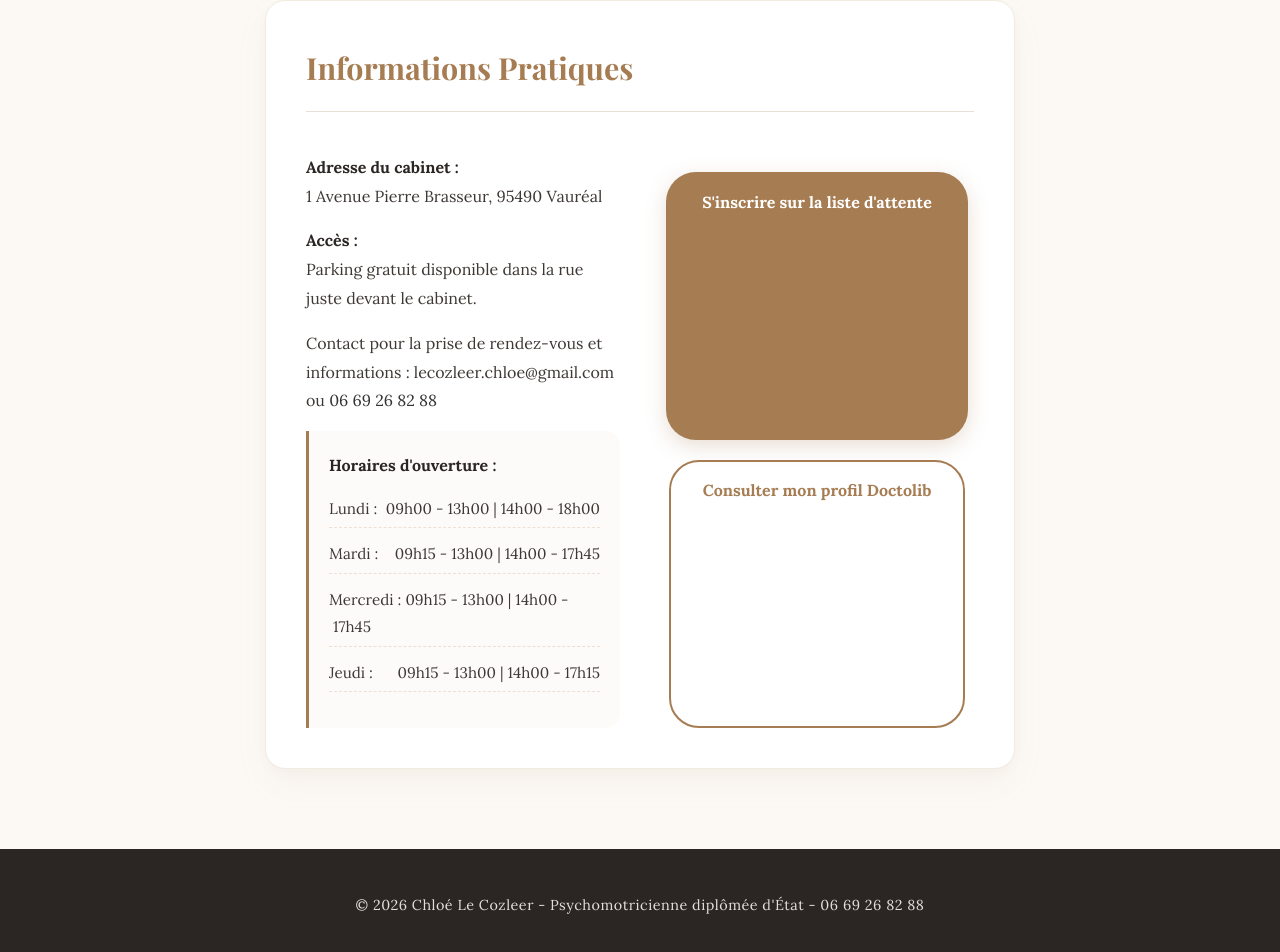
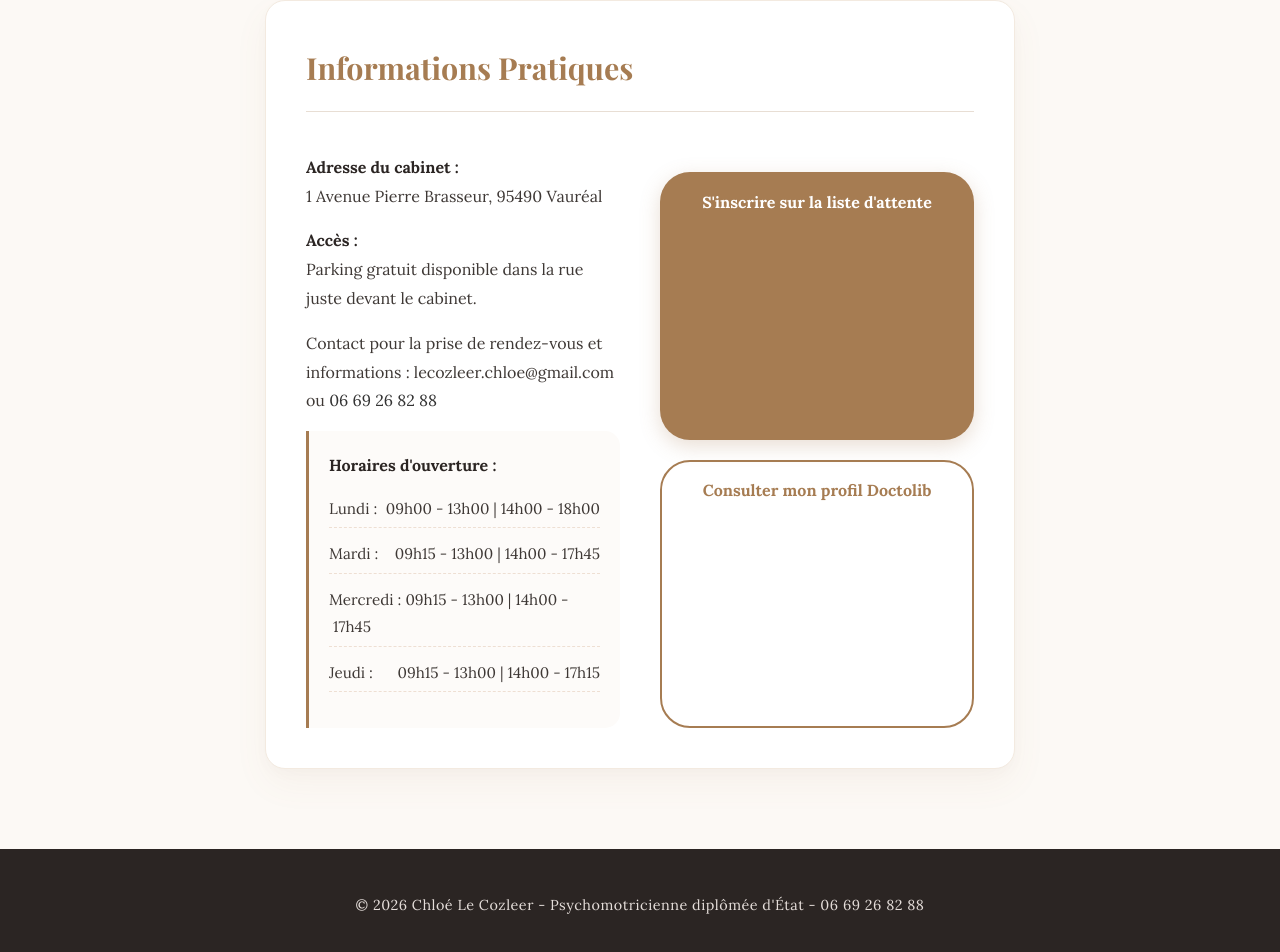
Before and after one commit to chloelecoz/chloe-lecozleer-psychomotricienne, a plain HTML site: page infos.html in a window 1280 px wide. Shown: the part 1301-2253 px from the top of the page. Drawn offline with nearby package versions, Linux system fonts and the light colour scheme.

Commit message:
Bloquer la largeur max des boutons sur ordinateur

```diff
--- a/style.css
+++ b/style.css
@@ -288,5 +288,11 @@ footer {
     color: #333333 !important; /* Noir/Gris normal */
     text-decoration: none !important;
     white-space: nowrap !important; /* Empêche le numéro de se couper */
+}/* Bloque la taille des gros boutons sur ordinateur */
+.liste-attente-btn, .doctolib-btn, [class*="bouton"], [class*="btn"] {
+    max-width: 350px !important; /* Empêche le bouton de dépasser cette largeur */
+    width: 100% !important; /* Permet au bouton de rester plus petit sur téléphone */
+    margin-left: auto; /* Centre le bouton si besoin */
+    margin-right: auto;
 }
 }
```
